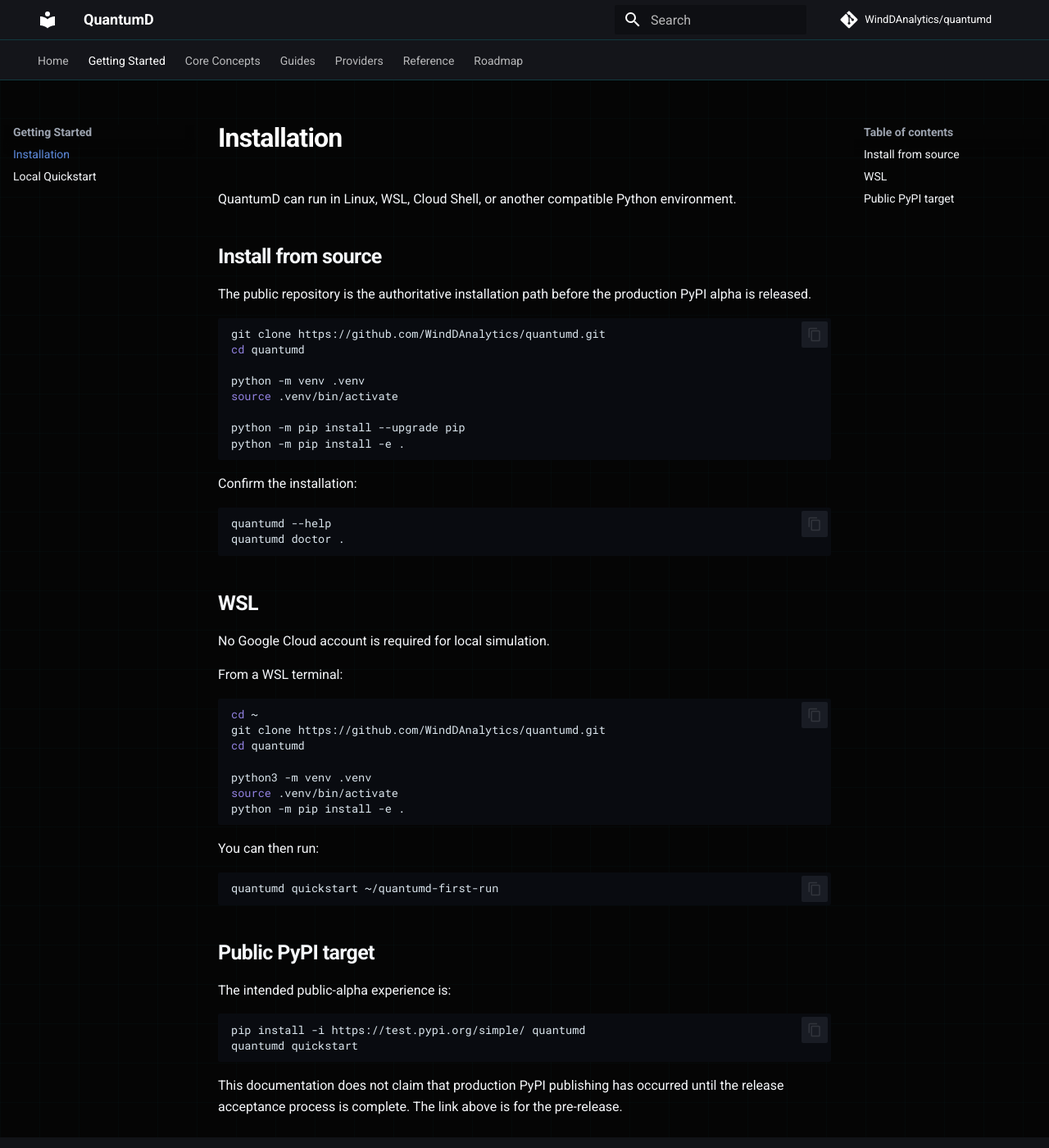
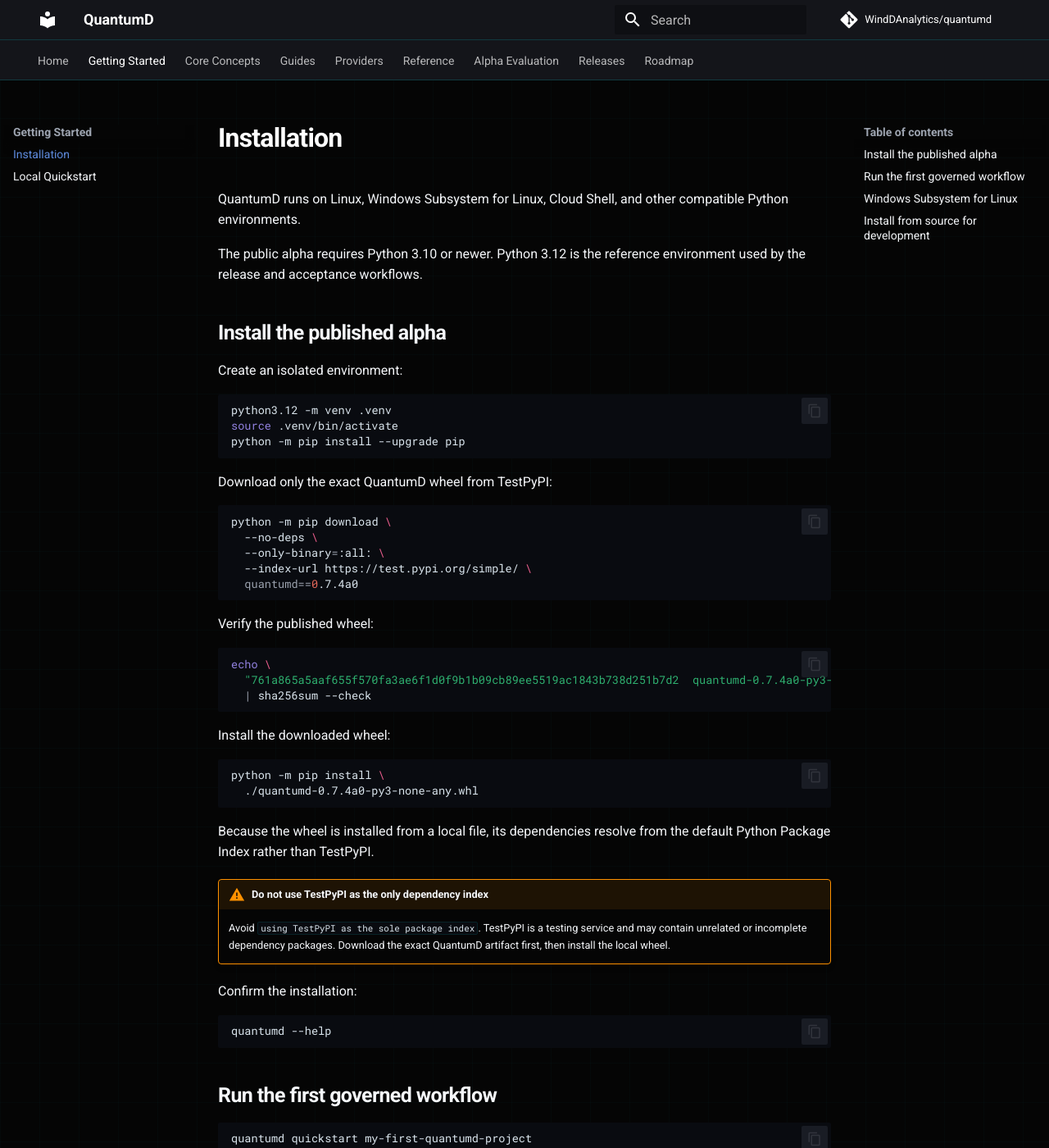
Before and after one commit to WindDAnalytics/quantumd, an MkDocs documentation site: the page built from docs/getting-started/installation.md, in a window 1280 px wide and 1400 px high. Shown: the whole window at 82% size. Built offline with MkDocs 1.6.1 and Material for MkDocs 9.7.7, drawn with Linux system fonts in a browser that asks for light colours; comment, search, counter and statistics services are not loaded; some of the changed text lies outside the part shown.

Commit message:
docs: establish public alpha onboarding (#15)
Add the stranger-facing public alpha installation, quickstart, trust-boundary, Evidence Graph, evaluator, and release experience. Document and verify the exact published TestPyPI wheel.

```diff
--- a/docs/getting-started/installation.md
+++ b/docs/getting-started/installation.md
@@ -1,61 +1,121 @@
 # Installation
 
-QuantumD can run in Linux, WSL, Cloud Shell, or another compatible Python
-environment.
+QuantumD runs on Linux, Windows Subsystem for Linux, Cloud Shell, and other
+compatible Python environments.
 
-## Install from source
+The public alpha requires Python 3.10 or newer. Python 3.12 is the reference
+environment used by the release and acceptance workflows.
 
-The public repository is the authoritative installation path before the
-production PyPI alpha is released.
+## Install the published alpha
+
+Create an isolated environment:
+
+~~~bash
+python3.12 -m venv .venv
+source .venv/bin/activate
+python -m pip install --upgrade pip
+~~~
+
+Download only the exact QuantumD wheel from TestPyPI:
+
+~~~bash
+python -m pip download \
+  --no-deps \
+  --only-binary=:all: \
+  --index-url https://test.pypi.org/simple/ \
+  quantumd==0.7.4a0
+~~~
+
+Verify the published wheel:
+
+~~~bash
+echo \
+  "761a865a5aaf655f570fa3ae6f1d0f9b1b09cb89ee5519ac1843b738d251b7d2  quantumd-0.7.4a0-py3-none-any.whl" \
+  | sha256sum --check
+~~~
+
+Install the downloaded wheel:
+
+~~~bash
+python -m pip install \
+  ./quantumd-0.7.4a0-py3-none-any.whl
+~~~
+
+Because the wheel is installed from a local file, its dependencies resolve
+from the default Python Package Index rather than TestPyPI.
+
+!!! warning "Do not use TestPyPI as the only dependency index"
+
+    Avoid `using TestPyPI as the sole package index`. TestPyPI is
+    a testing service and may contain unrelated or incomplete dependency
+    packages. Download the exact QuantumD artifact first, then install the
+    local wheel.
+
+Confirm the installation:
+
+~~~bash
+quantumd --help
+~~~
+
+## Run the first governed workflow
+
+~~~bash
+quantumd quickstart my-first-quantumd-project
+~~~
+
+Then inspect and independently verify it:
+
+~~~bash
+quantumd doctor my-first-quantumd-project
+
+quantumd verify-chain \
+  my-first-quantumd-project \
+  --latest
+~~~
+
+No Google Cloud account or IBM Quantum account is required for the local
+simulator path.
+
+## Windows Subsystem for Linux
+
+From a WSL terminal:
+
+~~~bash
+cd ~
+
+python3.12 -m venv quantumd-alpha
+source quantumd-alpha/bin/activate
+python -m pip install --upgrade pip
+
+python -m pip download \
+  --no-deps \
+  --only-binary=:all: \
+  --index-url https://test.pypi.org/simple/ \
+  quantumd==0.7.4a0
+
+python -m pip install \
+  ./quantumd-0.7.4a0-py3-none-any.whl
+
+quantumd quickstart ~/quantumd-first-run
+~~~
+
+## Install from source for development
+
+Clone the repository only when contributing or evaluating unreleased changes:
 
 ~~~bash
 git clone https://github.com/WindDAnalytics/quantumd.git
 cd quantumd
 
-python -m venv .venv
+python3.12 -m venv .venv
 source .venv/bin/activate
-
 python -m pip install --upgrade pip
-python -m pip install -e .
+python -m pip install -e ".[dev]"
 ~~~
 
-Confirm the installation:
+Run the development acceptance checks:
 
 ~~~bash
-quantumd --help
-quantumd doctor .
+python -m pytest -q
+bash scripts/public_alpha_acceptance.sh
 ~~~
-
-## WSL
-
-No Google Cloud account is required for local simulation.
-
-From a WSL terminal:
-
-~~~bash
-cd ~
-git clone https://github.com/WindDAnalytics/quantumd.git
-cd quantumd
-
-python3 -m venv .venv
-source .venv/bin/activate
-python -m pip install -e .
-~~~
-
-You can then run:
-
-~~~bash
-quantumd quickstart ~/quantumd-first-run
-~~~
-
-## Public PyPI target
-
-The intended public-alpha experience is:
-
-~~~bash
-pip install -i https://test.pypi.org/simple/ quantumd
-quantumd quickstart
-~~~
-
-This documentation does not claim that production PyPI publishing has
-occurred until the release acceptance process is complete. The link above is for the pre-release.
--- a/mkdocs.yml
+++ b/mkdocs.yml
@@ -64,4 +64,9 @@
   - Reference:
       - CLI Commands: reference/cli.md
 
+  - Alpha Evaluation: alpha-evaluation.md
+
+  - Releases:
+      - v0.7.4 Alpha: releases/v0.7.4-alpha.md
+
   - Roadmap: roadmap.md
```
Also changed, not shown: ALPHA_TESTING.md (+6 -0 lines), README.md (+176 -1 lines), docs/alpha-evaluation.md (added, +27 -0 lines), docs/concepts/trust-modes.md (+1 -1 lines), docs/getting-started/quickstart.md (+33 -12 lines), docs/index.md (+42 -34 lines), docs/releases/v0.7.4-alpha.md (added, +44 -0 lines).
